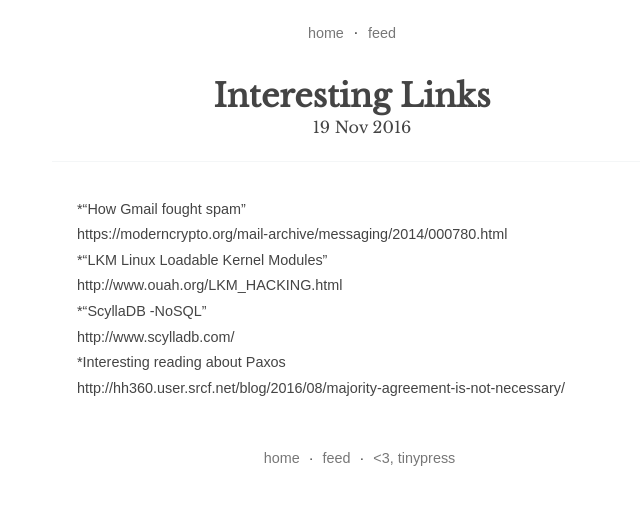
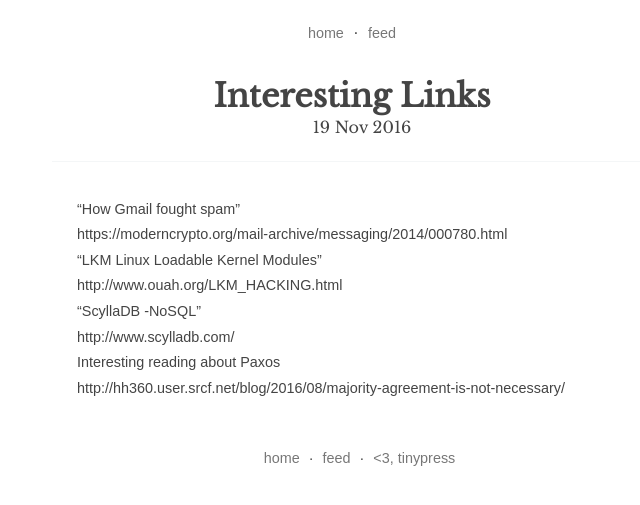
Before and after one commit to fnzv/fnzv.github.io, a Jekyll site: the page built from _posts/2016-11-19-interesting-links-1.markdown, in a window 1280 px wide. Shown: the top 505 px of the page, without its empty margins (288-928 px from the left). Built offline with Jekyll 4.4.1, drawn with Linux system fonts in a browser that asks for light colours.

```diff
--- a/_posts/2016-11-19-interesting-links-1.markdown
+++ b/_posts/2016-11-19-interesting-links-1.markdown
@@ -3,10 +3,10 @@ published: true
 title: Interesting Links #1
 layout: post
 ---
-*"How Gmail fought spam" <br>https://moderncrypto.org/mail-archive/messaging/2014/000780.html  <br>
-*"LKM Linux Loadable Kernel Modules"<br>
+"How Gmail fought spam" <br>https://moderncrypto.org/mail-archive/messaging/2014/000780.html  <br>
+"LKM Linux Loadable Kernel Modules"<br>
 http://www.ouah.org/LKM_HACKING.html  <br>
- *"ScyllaDB -NoSQL"<br>
+"ScyllaDB -NoSQL"<br>
 http://www.scylladb.com/ <br>
-*Interesting reading about Paxos<br>
+Interesting reading about Paxos<br>
 http://hh360.user.srcf.net/blog/2016/08/majority-agreement-is-not-necessary/   <br>
```
